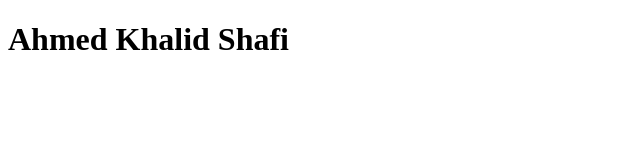
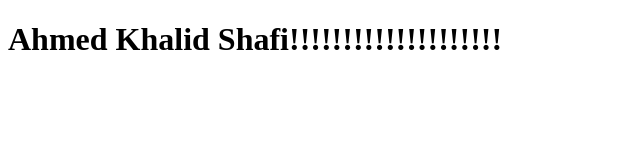
Before and after one commit to aks1999/temporary, a plain HTML site: page sitee/index.html in a window 1280 px wide. Shown: the whole page, without its empty margins (0-640 px from the left). Drawn offline with Linux system fonts and the light colour scheme.

Commit message:
small addition

```diff
--- a/sitee/index.html
+++ b/sitee/index.html
@@ -4,6 +4,6 @@
 	<title>HELLO U R HACKED BY AKS :)!!!</title>
 </head>
 <body>
-<h1>Ahmed Khalid Shafi</h1>
+<h1>Ahmed Khalid Shafi!!!!!!!!!!!!!!!!!!!!</h1>
 </body>
 </html>
```
